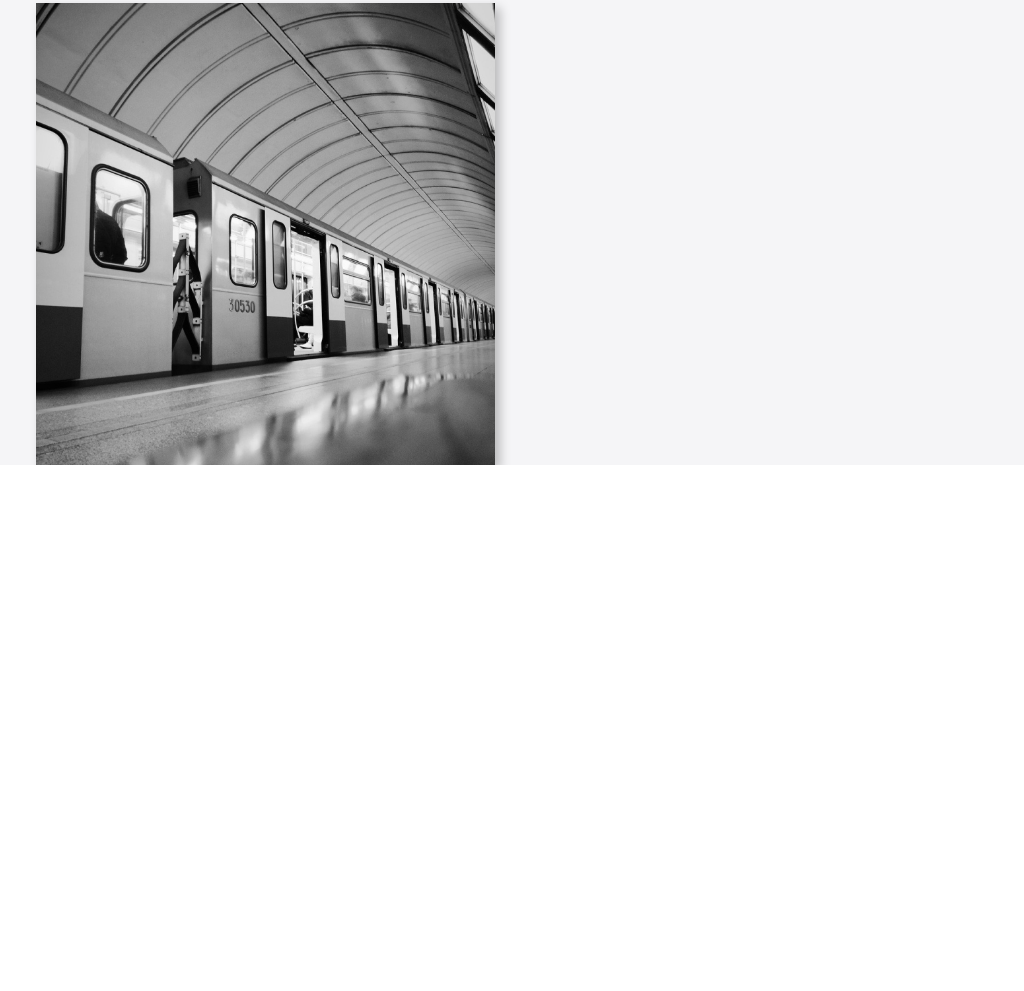
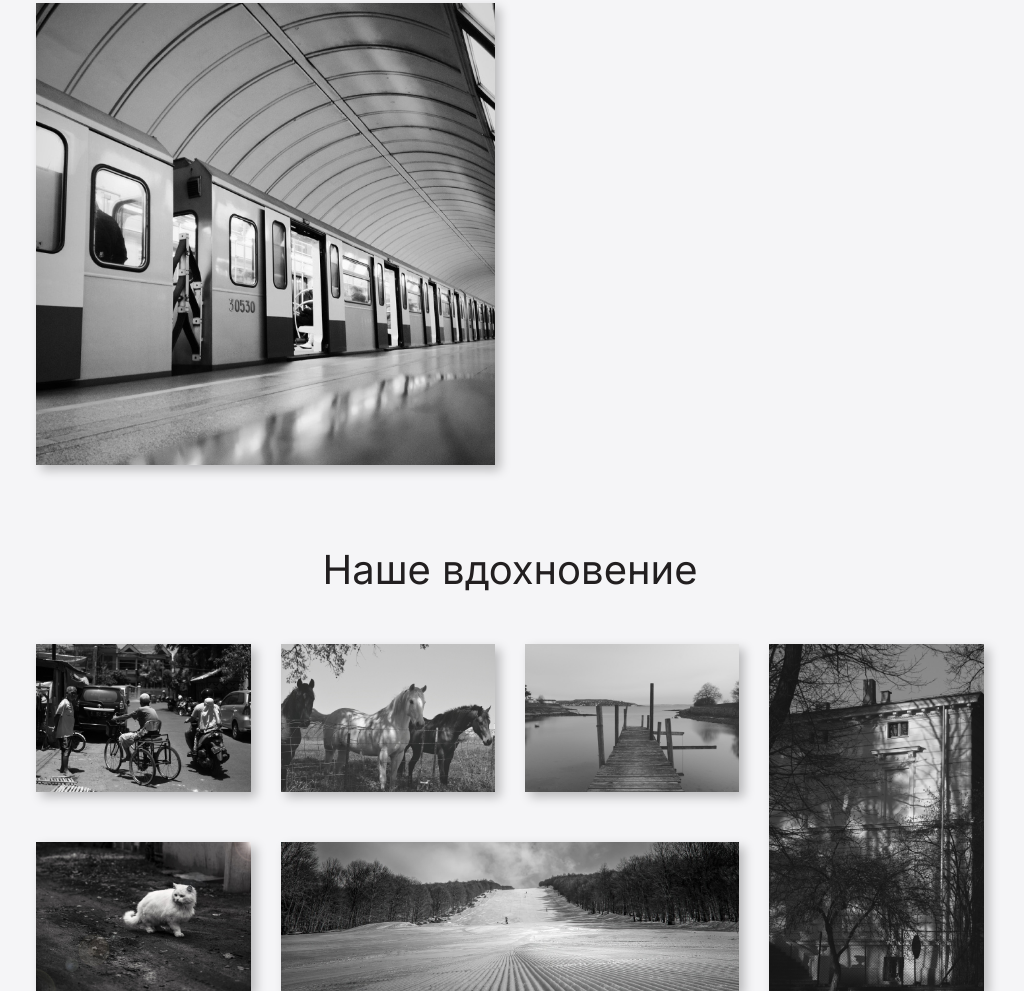
Before and after one commit to aihaooo/monovision-studio, a plain HTML site: page src/index.html in a window 1280 px wide. Shown: the part 2300-3291 px from the top of the page, without its empty margins (130-1154 px from the left). Before the commit the page ends 2765 px from the top, so only its background shows below. Drawn offline with Linux system fonts and the light colour scheme.

Commit message:
New section

```diff
--- a/src/css/style.css
+++ b/src/css/style.css
@@ -237,3 +237,33 @@
 		box-shadow: 5px 5px 10px 0 rgba(0, 0, 0, 0.25);
 	}
 }
+
+.inspiration {
+	padding-top: 80px;
+	background: var(--light-color);
+}
+
+.inspiration__grid {
+	display: grid;
+	grid-template-columns: repeat(4, 1fr);
+	grid-template-rows: repeat(2, 1fr);
+
+	column-gap: 30px;
+	row-gap: 50px;
+	margin-top: 50px;
+
+	img {
+		width: 100%;
+		height: 100%;
+		object-fit: cover;
+		box-shadow: 5px 5px 10px 0 rgba(0, 0, 0, 0.25);
+	}
+}
+
+.inspiration__sky-img {
+	grid-area: 2 / 2 / 3 / 4;
+}
+
+.inspiration__tenement-img {
+	grid-area: 1 / 4 / 3 / 5;
+}
--- a/src/index.html
+++ b/src/index.html
@@ -84,6 +84,21 @@
 				</div>
 			</div>
 		</section>
+
+		<section class="inspiration">
+			<div class="container">
+				<h2 class="title">Наше вдохновение</h2>
+				<div class="inspiration__grid">
+					<img src="img/inspiration/man.jpg" alt="man">
+					<img src="img/inspiration/horses.jpg" alt="horses">
+					<img src="img/inspiration/bridge.jpg" alt="bridge">
+					<img src="img/inspiration/cat.jpg" alt="cat">
+					<img src="img/inspiration/sky.jpg" alt="sky" class="inspiration__sky-img">
+					<img src="img/inspiration/tenement.jpg" alt="tenement" class="inspiration__tenement-img">
+
+				</div>
+			</div>
+		</section>
 	</main>
 </body>
 
```
